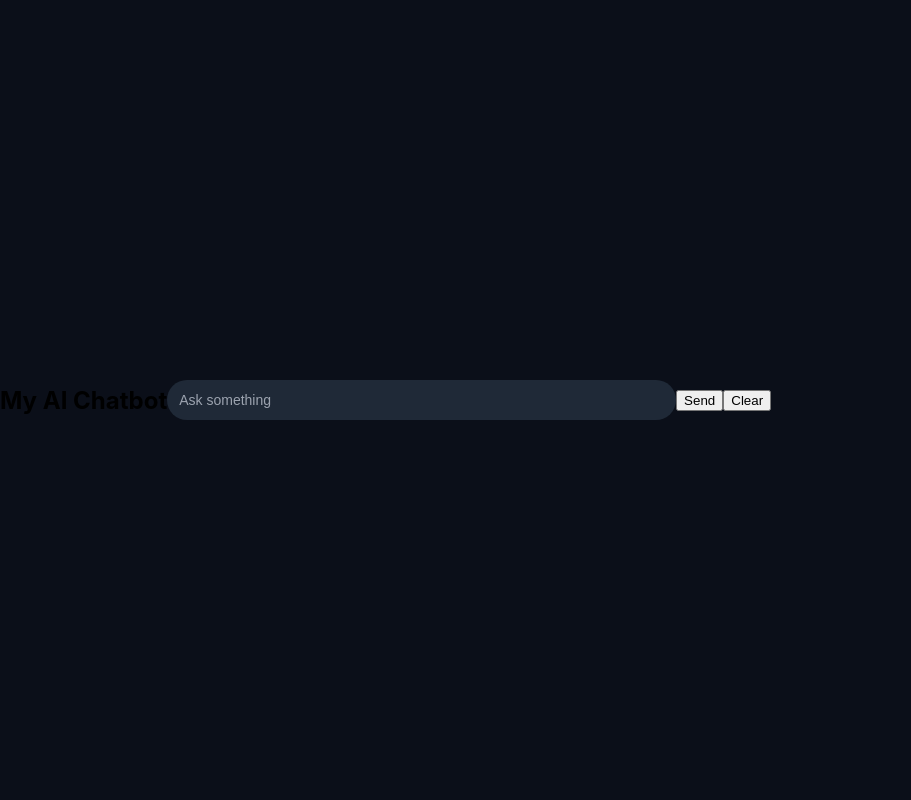
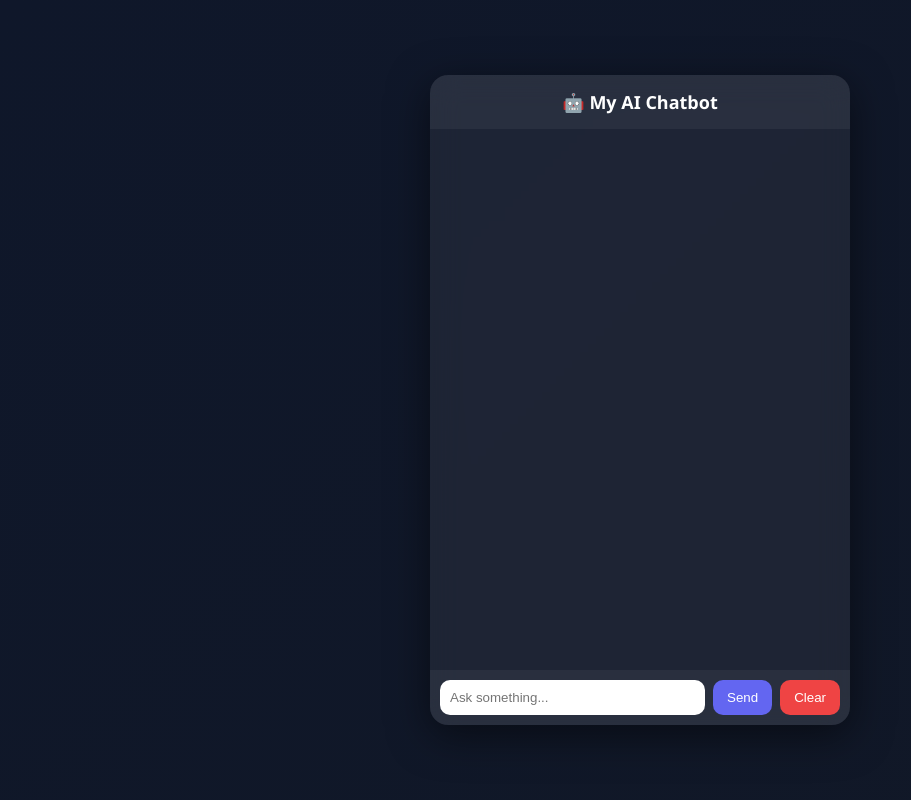
Before and after one commit to swaroopgowda132/AI-web-chatbot, a Flask app: page / in a window 1280 px wide. Shown: the whole page, without its empty margins (0-911 px from the left). Run offline with Flask 3, Linux system fonts and the light colour scheme.

Commit message:
Update index.html

```diff
--- a/templates/index.html
+++ b/templates/index.html
@@ -1,105 +1,174 @@
 <!DOCTYPE html>
 <html>
-
 <head>
 <title>AI Chatbot</title>
 
-<link rel="stylesheet" href="/static/style.css">
+<style>
+body {
+    margin: 0;
+    font-family: 'Segoe UI', sans-serif;
+    background: linear-gradient(135deg, #0f172a, #111827);
+    display: flex;
+    justify-content: center;
+    align-items: center;
+    height: 100vh;
+    color: white;
+}
 
+/* Container */
+.chat-wrapper {
+    width: 420px;
+    height: 650px;
+    background: rgba(255,255,255,0.06);
+    border-radius: 18px;
+    backdrop-filter: blur(15px);
+    display: flex;
+    flex-direction: column;
+    overflow: hidden;
+    box-shadow: 0 10px 40px rgba(0,0,0,0.5);
+}
+
+/* Header */
+.header {
+    padding: 15px;
+    text-align: center;
+    font-size: 18px;
+    font-weight: bold;
+    background: rgba(255,255,255,0.05);
+}
+
+/* Chat area */
+#chat {
+    flex: 1;
+    padding: 15px;
+    overflow-y: auto;
+}
+
+/* Messages */
+p {
+    margin: 8px 0;
+    padding: 10px 12px;
+    border-radius: 12px;
+    max-width: 80%;
+    word-wrap: break-word;
+}
+
+.user {
+    background: #3b82f6;
+    margin-left: auto;
+    text-align: right;
+}
+
+.ai {
+    background: #22c55e;
+    margin-right: auto;
+}
+
+/* Input area */
+.input-area {
+    display: flex;
+    padding: 10px;
+    background: rgba(255,255,255,0.05);
+}
+
+input {
+    flex: 1;
+    padding: 10px;
+    border-radius: 10px;
+    border: none;
+    outline: none;
+}
+
+button {
+    margin-left: 8px;
+    padding: 10px 14px;
+    border: none;
+    border-radius: 10px;
+    cursor: pointer;
+    transition: 0.2s;
+}
+
+.send {
+    background: #6366f1;
+    color: white;
+}
+
+.clear {
+    background: #ef4444;
+    color: white;
+}
+
+button:hover {
+    transform: scale(1.05);
+}
+</style>
 </head>
 
 <body>
 
-<h2>My AI Chatbot</h2>
+<div class="chat-wrapper">
 
-<input id="msg" placeholder="Ask something">
+    <div class="header">🤖 My AI Chatbot</div>
 
-<button id="sendBtn">Send</button>
-<button onclick="clearChat()">Clear</button>
-<div id="chat"></div>
+    <div id="chat"></div>
 
+    <div class="input-area">
+        <input id="msg" placeholder="Ask something...">
+        <button class="send" id="sendBtn">Send</button>
+        <button class="clear" onclick="clearChat()">Clear</button>
+    </div>
+
+</div>
 
 <script>
 
 async function clearChat(){
-
-    let chat = document.getElementById("chat");
-
-    chat.innerHTML = "";
-
+    document.getElementById("chat").innerHTML = "";
 
     await fetch("/clear", {
         method: "POST"
     });
-
 }
 
-const button = document.getElementById("sendBtn");
-
-button.addEventListener("click", send);
-
+document.getElementById("sendBtn").addEventListener("click", send);
 
 async function send(){
 
     let input = document.getElementById("msg");
     let chat = document.getElementById("chat");
-
     let message = input.value;
 
+    if(message.trim() === "") return;
 
-    if(message.trim() === ""){
-        return;
-    }
-
-
-    chat.innerHTML +=
-    "<p><b>You:</b> " + message + "</p>";
-
-
+    chat.innerHTML += `<p class="user"><b>You:</b> ${message}</p>`;
     input.value = "";
 
+    chat.innerHTML += `<p class="ai" id="loading">AI is typing...</p>`;
 
     try {
-    chat.innerHTML +=
-`<div class="ai" id="loading">
-AI is typing...
-</div>`;
-
         let response = await fetch("/chat", {
-
             method: "POST",
-
-            headers: {
-                "Content-Type": "application/json"
-            },
-
-            body: JSON.stringify({
-                message: message
-            })
-
+            headers: {"Content-Type": "application/json"},
+            body: JSON.stringify({message: message})
         });
 
+        let data = await response.json();
 
-        let data = await response.json();
-document.getElementById("loading").remove();
+        document.getElementById("loading").remove();
 
-        chat.innerHTML +=
-        "<p><b>AI:</b> " + data.reply + "</p>";
+        chat.innerHTML += `<p class="ai"><b>AI:</b> ${data.reply}</p>`;
 
+        chat.scrollTop = chat.scrollHeight;
 
+    } catch(error) {
+
+        document.getElementById("loading").remove();
+
+        chat.innerHTML += `<p class="ai"><b>Error:</b> ${error}</p>`;
     }
-    catch(error){
-
-        chat.innerHTML +=
-        "<p><b>Error:</b> " + error + "</p>";
-
-    }
-
 }
 
 </script>
 
-
 </body>
-
 </html>
```
